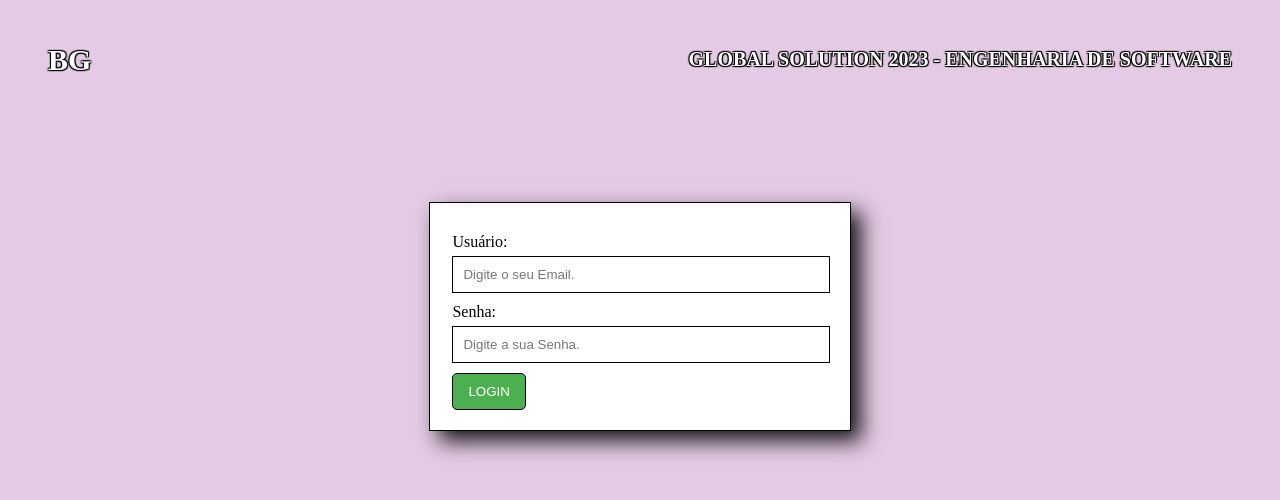
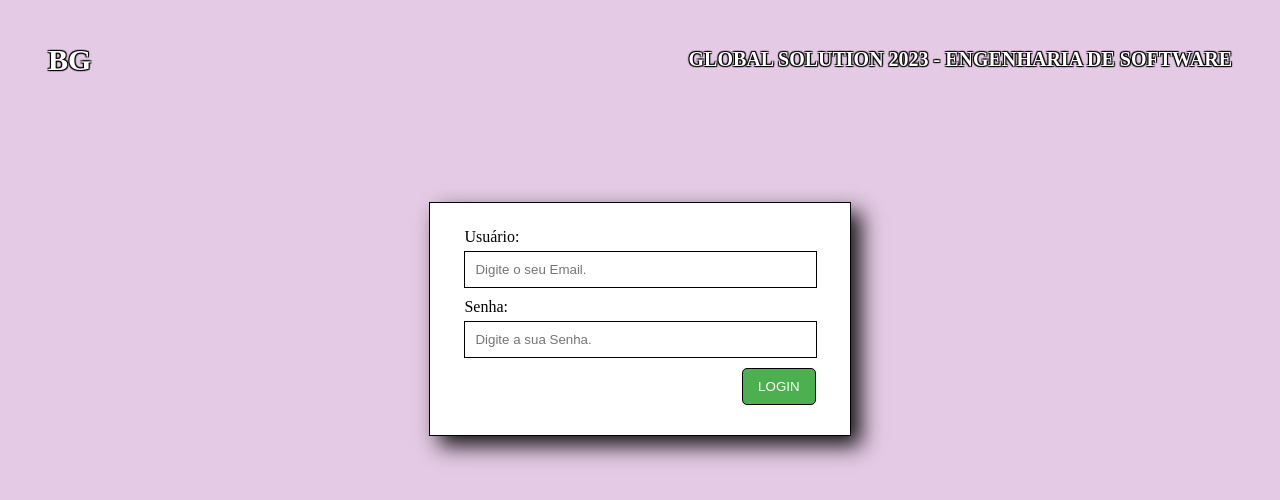
Before and after one commit to GabrielMachadoCP/Global-Solution-2023, a React (Vite) app: page / in a window 1280 px wide. Shown: the top 500 px of the page. Built offline with nearby package versions, Linux system fonts and the light colour scheme.

Commit message:
Arrumando a parte de SCSS e retirando os comentários

```diff
--- a/package.json
+++ b/package.json
@@ -13,7 +13,7 @@
   "dependencies": {
     "react": "^18.2.0",
     "react-dom": "^18.2.0",
-    "react-router-dom": "^6.18.0"
+    "react-router-dom": "^6.19.0"
   },
   "devDependencies": {
     "@types/react": "^18.2.15",
@@ -23,6 +23,7 @@
     "eslint-plugin-react": "^7.32.2",
     "eslint-plugin-react-hooks": "^4.6.0",
     "eslint-plugin-react-refresh": "^0.4.3",
+    "json-server": "^0.17.4",
     "sass": "^1.69.5",
     "vite": "^4.4.5"
   }
--- a/src/components/Cabecalho.jsx
+++ b/src/components/Cabecalho.jsx
@@ -23,7 +23,7 @@ if(sessionStorage.getItem("token-user")){
           <h2>BG</h2>
           <h3>GLOBAL SOLUTION 2023 - ENGENHARIA DE SOFTWARE</h3>
 
-          <p className="nome">Olá {usuario.name}</p>
+          <p className="nome">Olá, {usuario.name}!</p>
           <p className="email">{usuario.email}</p>
 
           <nav>
--- a/src/routes/Login/Login.scss
+++ b/src/routes/Login/Login.scss
@@ -28,16 +28,12 @@
     border-radius: 0;
     box-shadow: 10px 10px 20px rgba(0, 0, 0, 0.9);
     background-color: white;
-  }
 
     fieldset {
       border: none;
-    padding: 10px 20px 0 0;
+      // padding: 10px 20px 0 0;
       background-color: white;
-  }
 
-  div {
-    background-color: white;
       label {
         display: block;
         margin-bottom: 5px;
@@ -45,7 +41,7 @@
       }
 
       input {
-      width: 100%;
+        width: 94%;
         padding: 10px;
         margin-bottom: 10px;
         border-radius: 0;
@@ -55,6 +51,8 @@
 
       .botao{
         background-color: white;
+        float: right;
+
         button{
           background-color: #4caf50;
           color: white;
@@ -69,3 +67,4 @@
         }
       }
     }
+  }
```
Also changed, not shown: src/routes/Login/Login.jsx (+5 -18 lines), 1 other file (tests, documents, lock files or other folders). Lines whose indentation alone changed are shown as unchanged.
